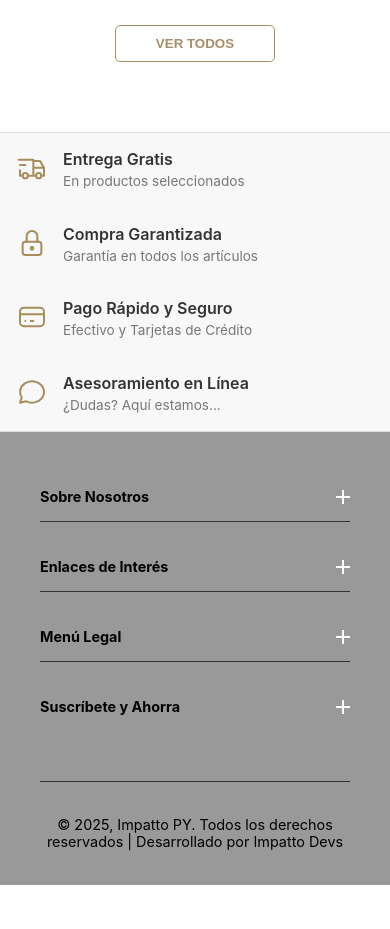
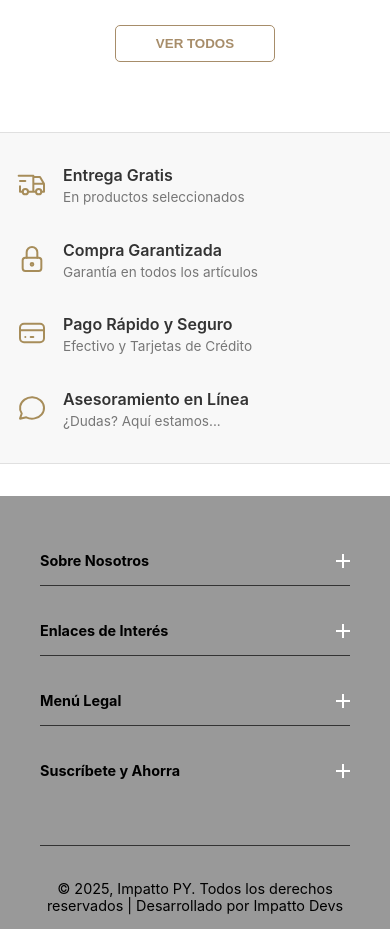
Before and after one commit to Javiermu97/impattopyproyect, a Next.js app: page / in a window 390 px wide. Shown: the part 1160-2089 px from the top of the page. Before the commit the page ends 2045 px from the top, so only its background shows below. Built offline with nearby package versions, Linux system fonts and the light colour scheme; no server answers; the database is empty.

Commit message:
Primer commit

```diff
--- a/app/globals.css
+++ b/app/globals.css
@@ -230,10 +230,18 @@ button { cursor: pointer; border: none; padding: 10px 20px; border-radius: 5px;
 
 /* --- ESTILOS PARA MÓVIL (hasta 768px) --- */
 @media (max-width: 768px) {
+
+  /* 1. Añade espaciado a toda la sección del banner */
+  .info-banner-section {
+    padding: 2rem 1rem;      /* Espacio interior (arriba/abajo e izquierda/derecha) */
+    margin-bottom: 2rem;     /* Espacio exterior inferior para separarlo del footer */
+  }
+
+  /* 2. Crea la cuadrícula de 2x2 */
   .info-banner-container {
-    flex-direction: column;
-    align-items: flex-start; /* Alineamos a la izquierda */
-    gap: 1.5rem; /* Espacio entre los items apilados */
+    display: grid;
+    grid-template-columns: repeat(2, 1fr); /* Crea dos columnas iguales */
+    gap: 2rem 1rem; /* 2rem de espacio vertical, 1rem de espacio horizontal */
   }
 }
 
```
